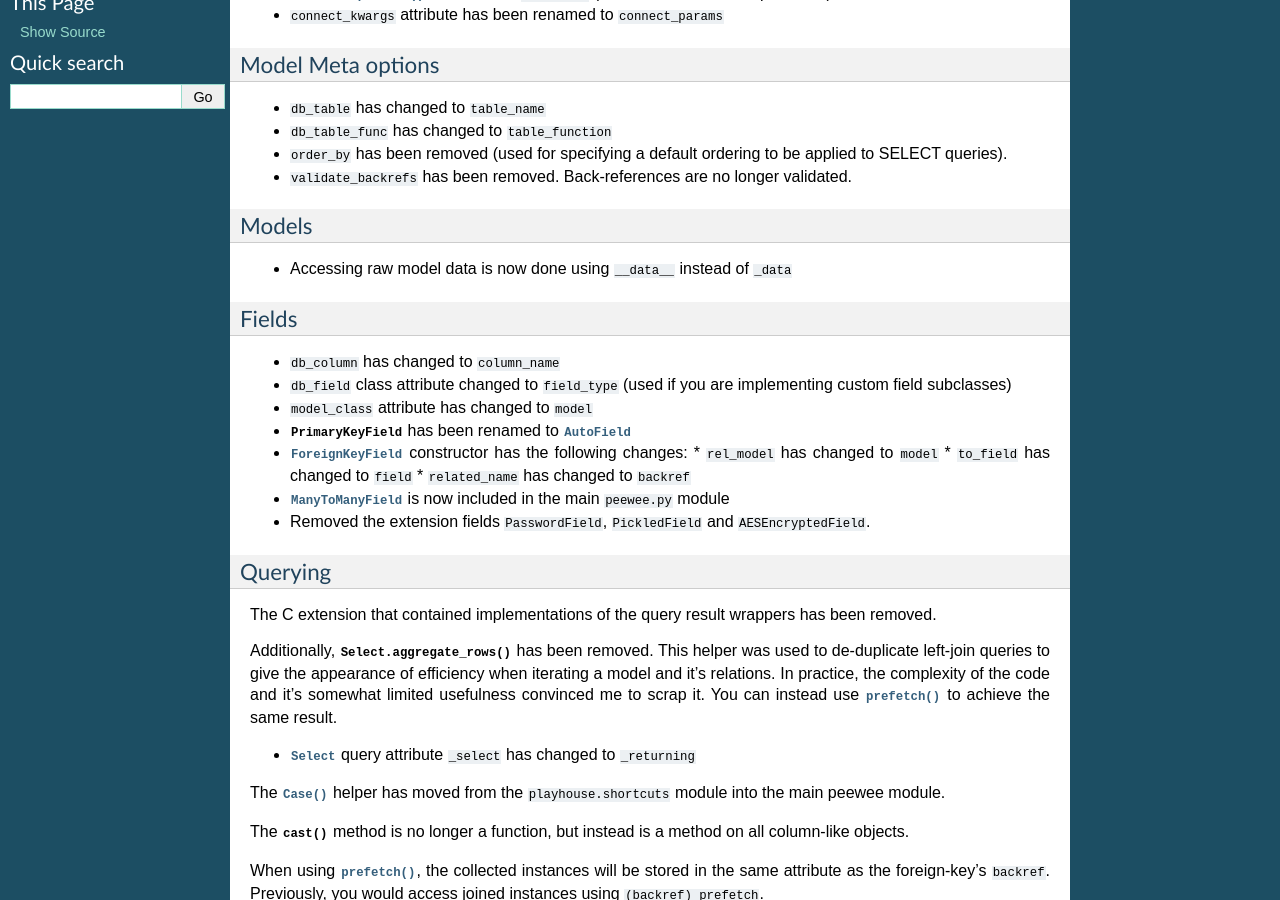
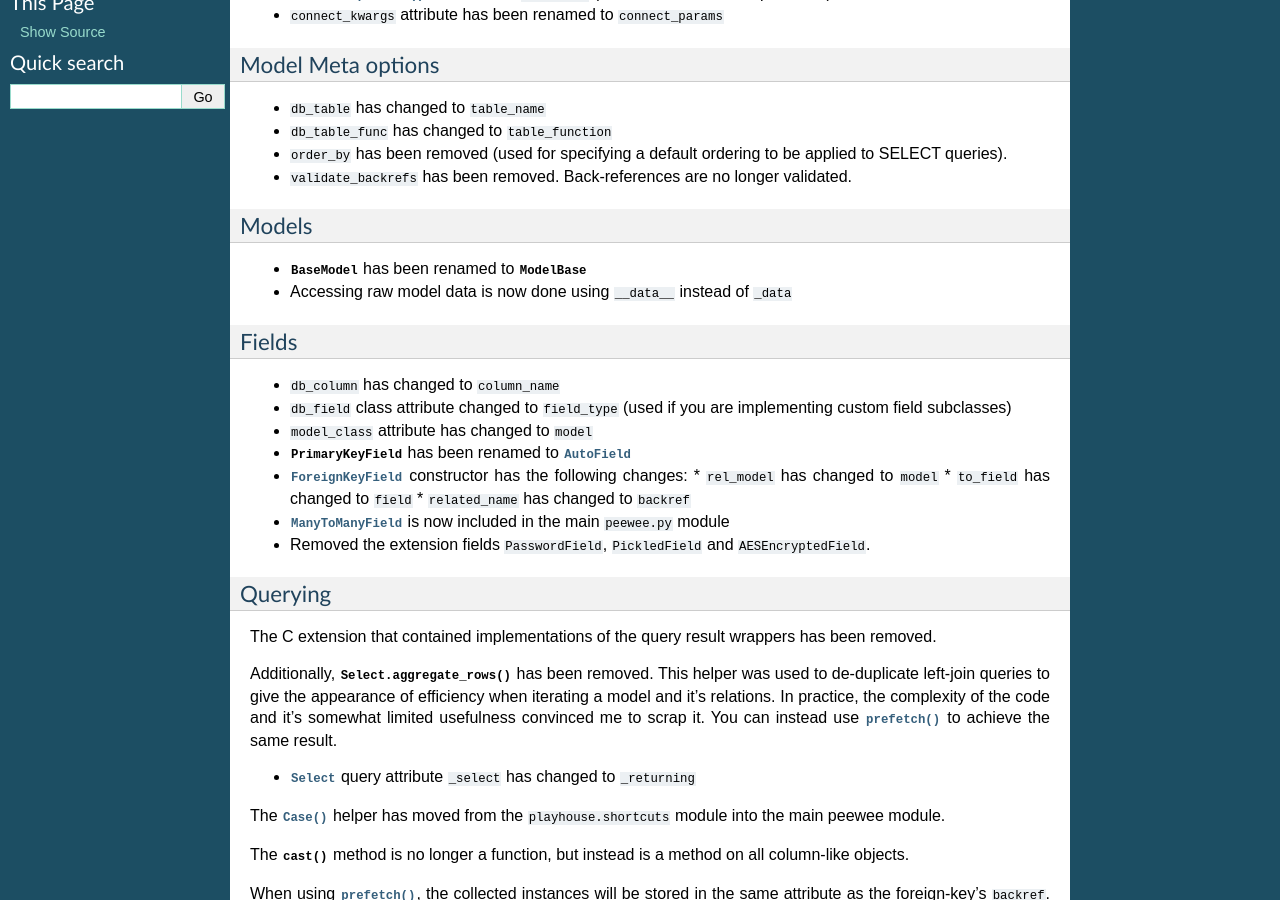
Before and after one commit to coleifer/peewee, a Sphinx documentation site: the page built from docs/peewee/changes.rst, in a window 1280 px wide and 900 px high, scrolled down 408 px. Built offline with Sphinx 7.4.7, drawn with Linux system fonts in a browser that asks for light colours; pages that are not in the unit, such as notebooks, are missing from menus.

Commit message:
Add base class rename

```diff
--- a/docs/peewee/changes.rst
+++ b/docs/peewee/changes.rst
@@ -37,6 +37,7 @@ Model Meta options
 Models
 ^^^^^^
 
+* :py:class:`BaseModel` has been renamed to :py:class:`ModelBase`
 * Accessing raw model data is now done using ``__data__`` instead of ``_data``
 
 Fields
```
